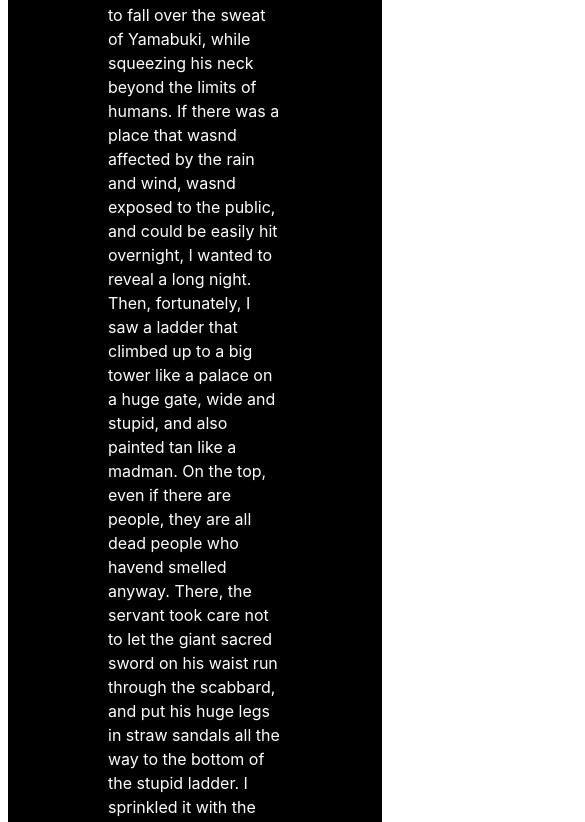
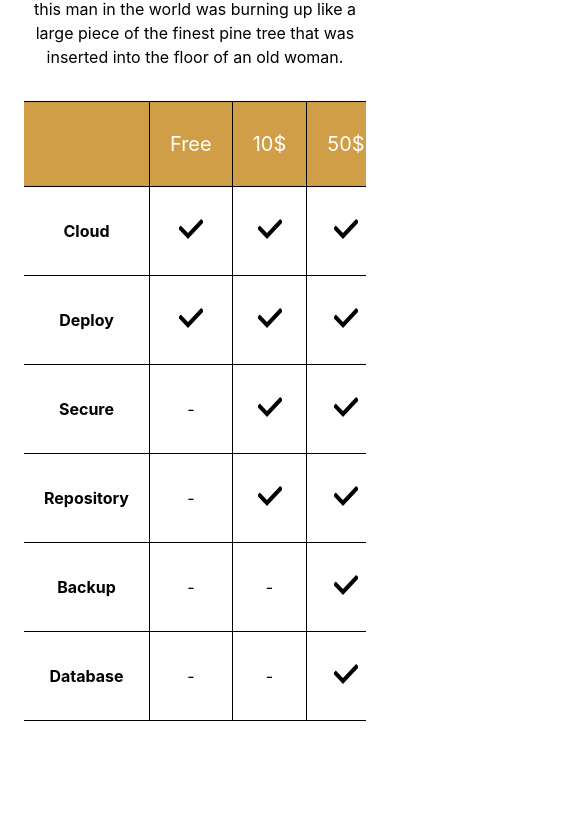
Before and after one commit to ymorisaki/next-site, a Next.js app: page / in a window 390 px wide. Shown: the part 10504-11326 px from the top of the page, 585 px wide, since content can reach past the window. Built offline with nearby package versions, Linux system fonts and the light colour scheme.

Commit message:
SPの挙動修正

```diff
--- a/components/Organisms/Footer.module.scss
+++ b/components/Organisms/Footer.module.scss
@@ -12,6 +12,10 @@
   max-width: 1200px;
   margin: 0 auto 30px;
   display: flex;
+
+  @media screen and (max-width:767px) {
+    display: none;
+  }
 
   > li + li {
     margin-left: 20px;
--- a/pages/index.module.scss
+++ b/pages/index.module.scss
@@ -1,5 +1,5 @@
 .secondary {
-  padding: 100px;
+  padding: 100px 16px;
   background-color: #000;
   color: #fff;
 }
@@ -49,7 +49,7 @@
 
 // tertiary
 .tertiary {
-  padding: 100px;
+  padding: 100px 16px;
 }
 
 .tertiary__hdg {
@@ -83,6 +83,13 @@
 }
 
 // tertiary__table
+
+.tertiary__tableScroll {
+  @media screen and (max-width:767px) {
+    width: 100%;
+    overflow-x: scroll;
+  }
+}
 
 .tertiary__table {
   width: 100%;
@@ -144,11 +151,21 @@
   display: flex;
   justify-content: center;
   margin-bottom: 32px;
+
+  @media screen and (max-width:767px) {
+    flex-direction: column;
+    align-items: center;
+  }
 }
 
 .conversion__list {
   & + & {
     margin-left: 40px;
+
+    @media screen and (max-width:767px) {
+      margin-top: 20px;
+      margin-left: 0;
+    }
   }
 
   > a {
--- a/pages/index.tsx
+++ b/pages/index.tsx
@@ -24,7 +24,7 @@ const Home = () => (
           <span className={styles.secondary__hdgSub}>The first candy my grandfather gave me,</span>
           it was Werthers Original and I was 4 years old
         </h2>
-        {/* ./secondary__hdg */}
+        {/* /.secondary__hdg */}
 
         <div className={styles.panels}>
           <Grid container spacing={3}>
@@ -144,16 +144,16 @@ const Home = () => (
           </Grid>
           {/* Grind root */}
         </div>
-        {/* ./panels */}
+        {/* /.panels */}
       </div>
-      {/* ./secondary */}
+      {/* /.secondary */}
 
       <div className={styles.tertiary}>
         <h2 className={styles.tertiary__hdg}>
           <span className={styles.tertiary__hdgSub}>At first glance, the old woman jumped high in the sky, </span>
           as if she had been hit by a crossbow.
         </h2>
-        {/* ./tertiary__hdg */}
+        {/* /.tertiary__hdg */}
 
         <p className={styles.tertiary__txt}>
           As the hair fell out one by one, the fear gradually disappeared from the rotten heart of the servant. Then, at the same time,
@@ -170,6 +170,7 @@ const Home = () => (
           So much, the heart that hates all the evils of this man in the world was burning up like a large piece of the finest pine tree that was inserted into the floor of an old woman.
         </p>
 
+        <div className={styles.tertiary__tableScroll}>
           <table className={styles.tertiary__table}>
             <colgroup>
               <col className="w-20" />
@@ -225,7 +226,9 @@ const Home = () => (
             </tbody>
           </table>
         </div>
-      {/* ./tertiary */}
+        {/* /.tertiary__tableScroll */}
+      </div>
+      {/* /.tertiary */}
 
       <div className={styles.conversion}>
         <h2 className={styles.conversion__hdg}>
@@ -240,7 +243,7 @@ const Home = () => (
             <Link href="/">Contact us</Link>
           </li>
         </ul>
-        {/* ./conversion__btns */}
+        {/* /.conversion__btns */}
         <p className={styles.conversion__txt}>
           The glowing light of the great flames from the top of the tower slightly wets the man right cheek.
           <br />
@@ -257,7 +260,7 @@ const Home = () => (
           On this heavy rainy night, even the world is burning a burning fire on this fucking big Rashomon, so it is not just a person anyway.
         </p>
       </div>
-      {/* ./conversion */}
+      {/* /.conversion */}
     </main>
 
     <Footer />
```
Lines whose indentation alone changed are shown as unchanged.
